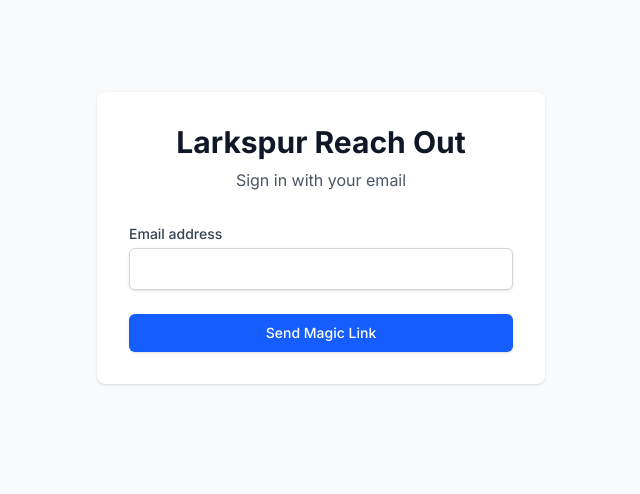
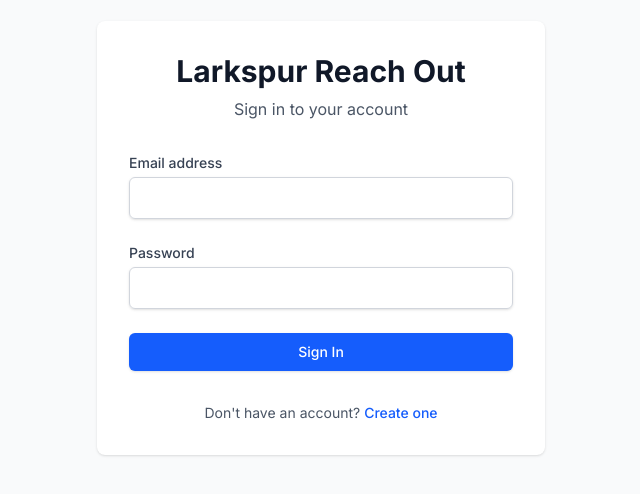
Before and after one commit to zoftwaredevelopment/larkpur-reach-out, a Next.js app: page /login in a window 1280 px wide. Shown: the part 162-656 px from the top of the page, without its empty margins (319-959 px from the left). Built offline with nearby package versions, Linux system fonts and the light colour scheme; no server answers.

Commit message:
Fix minLength type error on password inputs

```diff
--- a/app/login/page.tsx
+++ b/app/login/page.tsx
@@ -5,24 +5,36 @@ import { createClient } from "@/lib/supabase/client";
 
 export default function LoginPage() {
   const [email, setEmail] = useState("");
+  const [password, setPassword] = useState("");
+  const [isLogin, setIsLogin] = useState(true);
   const [loading, setLoading] = useState(false);
   const [message, setMessage] = useState<string | null>(null);
   const supabase = createClient();
 
-  const handleLogin = async (e: React.FormEvent) => {
+  const handleAuth = async (e: React.FormEvent) => {
     e.preventDefault();
     setLoading(true);
     setMessage(null);
 
-    const { error } = await supabase.auth.signInWithOtp({
-      email,
-      options: { emailRedirectTo: window.location.origin },
-    });
-
-    if (error) {
-      setMessage(error.message);
+    if (isLogin) {
+      const { error } = await supabase.auth.signInWithPassword({
+        email,
+        password,
+      });
+      if (error) {
+        setMessage(error.message);
+      }
     } else {
-      setMessage("Check your email for the login link!");
+      const { error } = await supabase.auth.signUp({
+        email,
+        password,
+      });
+      if (error) {
+        setMessage(error.message);
+      } else {
+        setMessage("Account created! Please check your email to confirm, then log in.");
+        setIsLogin(true);
+      }
     }
 
     setLoading(false);
@@ -36,10 +48,10 @@ export default function LoginPage() {
             Larkspur Reach Out
           </h2>
           <p className="mt-2 text-center text-gray-600">
-            Sign in with your email
+            {isLogin ? "Sign in to your account" : "Create a new account"}
           </p>
         </div>
-        <form className="mt-8 space-y-6" onSubmit={handleLogin}>
+        <form className="mt-8 space-y-6" onSubmit={handleAuth}>
           <div>
             <label htmlFor="email" className="block text-sm font-medium text-gray-700">
               Email address
@@ -55,17 +67,65 @@ export default function LoginPage() {
               className="mt-1 block w-full px-3 py-2 border border-gray-300 rounded-md shadow-sm focus:outline-none focus:ring-blue-500 focus:border-blue-500"
             />
           </div>
+          {!isLogin && (
+            <div>
+              <label htmlFor="password" className="block text-sm font-medium text-gray-700">
+                Password
+              </label>
+              <input
+                id="password"
+                name="password"
+                type="password"
+                autoComplete="new-password"
+                required
+                minLength={6}
+                value={password}
+                onChange={(e) => setPassword(e.target.value)}
+                className="mt-1 block w-full px-3 py-2 border border-gray-300 rounded-md shadow-sm focus:outline-none focus:ring-blue-500 focus:border-blue-500"
+              />
+            </div>
+          )}
+          {isLogin && (
+            <div>
+              <label htmlFor="password" className="block text-sm font-medium text-gray-700">
+                Password
+              </label>
+              <input
+                id="password"
+                name="password"
+                type="password"
+                autoComplete="current-password"
+                required
+                minLength={6}
+                value={password}
+                onChange={(e) => setPassword(e.target.value)}
+                className="mt-1 block w-full px-3 py-2 border border-gray-300 rounded-md shadow-sm focus:outline-none focus:ring-blue-500 focus:border-blue-500"
+              />
+            </div>
+          )}
           <button
             type="submit"
             disabled={loading}
             className="w-full flex justify-center py-2 px-4 border border-transparent rounded-md shadow-sm text-sm font-medium text-white bg-blue-600 hover:bg-blue-700 focus:outline-none focus:ring-2 focus:ring-offset-2 focus:ring-blue-500 disabled:opacity-50"
           >
-            {loading ? "Sending..." : "Send Magic Link"}
+            {loading ? "Processing..." : isLogin ? "Sign In" : "Create Account"}
           </button>
           {message && (
             <p className="text-sm text-center text-gray-600">{message}</p>
           )}
         </form>
+        <p className="text-center text-sm text-gray-600">
+          {isLogin
+            ? "Don't have an account? "
+            : "Already have an account? "}
+          <button
+            type="button"
+            onClick={() => setIsLogin(!isLogin)}
+            className="text-blue-600 hover:text-blue-800 font-medium"
+          >
+            {isLogin ? "Create one" : "Sign in"}
+          </button>
+        </p>
       </div>
     </div>
   );
```
